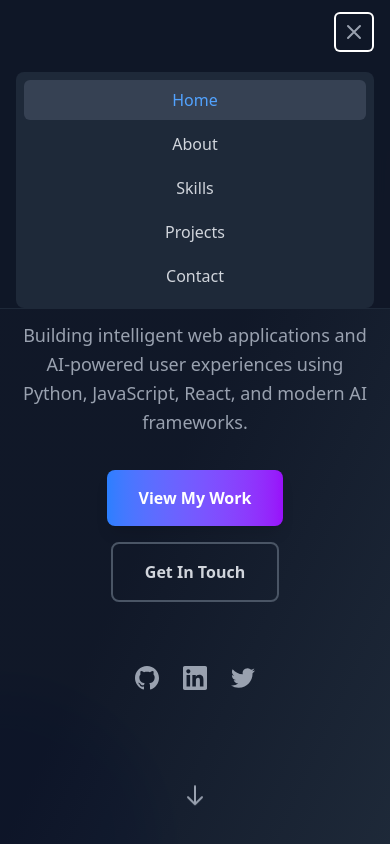
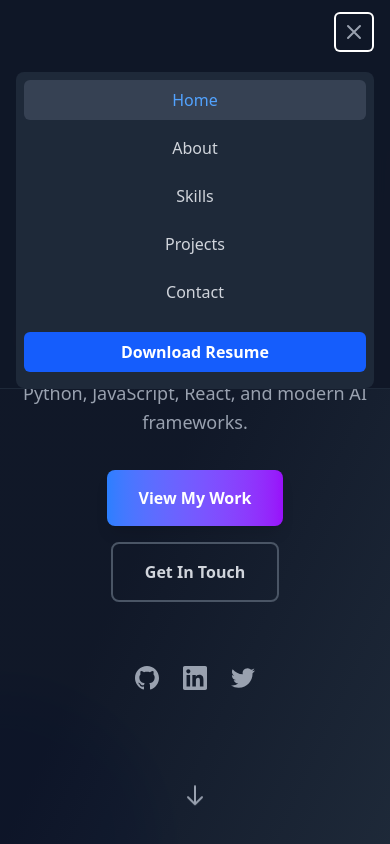
Before and after one commit to rakshit-21/MyPortfolio, a React (Vite) app: page / in a window 390 px wide. Both pictures are taken after a click on the button 354 px from the left and 32 px from the top of the page. Shown: the top 844 px of the page. Built offline with nearby package versions, Linux system fonts and the light colour scheme.

Commit message:
Minor Changes

```diff
--- a/src/components/Header.jsx
+++ b/src/components/Header.jsx
@@ -99,9 +99,11 @@ const Header = ({ activeSection }) => {
         </div>
 
         {/* --- MOBILE NAV ------------------------------------------- */}
+        {/* --- MOBILE NAV ------------------------------------------- */}
 {isMenuOpen && (
   <div className="md:hidden">
-            <div className="px-2 pt-2 pb-3 space-y-1 bg-gray-800 rounded-lg mt-2 flex flex-col items-center">
+    <div className="px-2 pt-2 pb-4 space-y-2 bg-gray-800 rounded-lg mt-2 flex flex-col items-center">
+
       {navItems.map((item) => (
         <button
           key={item.id}
@@ -116,9 +118,21 @@ const Header = ({ activeSection }) => {
           {item.label}
         </button>
       ))}
+
+      {/* MOBILE RESUME BUTTON */}
+      <a
+        href="Rakshit_Resume_SDE.pdf"
+        download
+        className="mt-3 w-full text-center px-4 py-2 rounded-md text-base font-semibold
+                   text-white bg-blue-600 hover:bg-blue-500 transition-colors"
+      >
+        Download Resume
+      </a>
     </div>
   </div>
 )}
+
+
       </nav>
     </header>
   );
```
Lines whose indentation alone changed are shown as unchanged.
